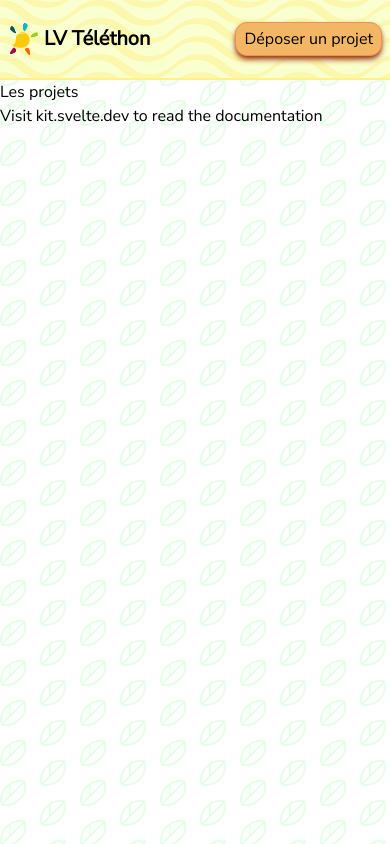
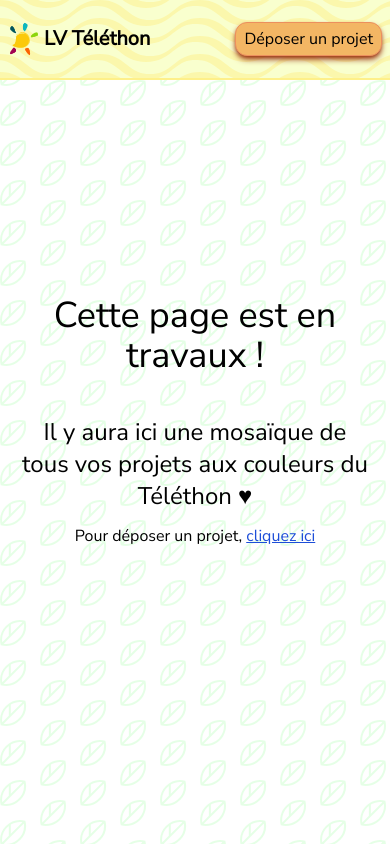
Before and after one commit to zonetecde/LV-Telethon, a SvelteKit app: page / in a window 390 px wide. Built offline with nearby package versions, Linux system fonts and the light colour scheme.

Commit message:
+ page de remerciement + ui fix + page principale (indicateur que c'est en travaux)

```diff
--- a/src/routes/+layout.svelte
+++ b/src/routes/+layout.svelte
@@ -10,9 +10,13 @@
 <div
 	class="w-screen h-20 bg-[#F5F300] header-bg flex md:justify-center items-center border-b-2 border-yellow-200 relative z-50"
 >
-	<img src={TelethonLogo} class="ml-1 md:ml-0 md:w-20 md:h-20 w-10 h-10" alt="Logo du Téléthon" />
-	<h1 class="text-xl md:text-3xl font-bold">LV Téléthon</h1>
-
+	<button
+		on:click={() => (window.location.href = '/')}
+		class="flex flex-row items-center justify-center"
+	>
+		<img src={TelethonLogo} class="ml-1 md:ml-0 md:w-20 md:h-20 w-10 h-10" alt="Logo du Téléthon" />
+		<h1 class="text-xl md:text-3xl font-bold">LV Téléthon</h1>
+	</button>
 	<a
 		class="absolute right-2 md:right-5 py-1 md:py-3 px-2 md:px-5 rounded-xl bg-[#F3B664] border md:border-2 border-[#EC8F5E] shadow-md shadow-orange-800 text-md md:hover:scale-105 duration-150 md:hover:shadow-lg"
 		href="/deposer-son-projet">Déposer un projet</a
--- a/src/routes/+page.svelte
+++ b/src/routes/+page.svelte
@@ -1,2 +1,11 @@
-<h1>Les projets</h1>
-<p>Visit <a href="https://kit.svelte.dev">kit.svelte.dev</a> to read the documentation</p>
+<div class="w-full h-full -my-10 flex items-center justify-center flex-col text-center px-5">
+	<p class="text-4xl">Cette page est en travaux !</p>
+	<p class="mt-10 text-2xl">
+		Il y aura ici une mosaïque de tous vos projets aux couleurs du Téléthon ♥
+	</p>
+	<p class="mt-3">
+		Pour déposer un projet, <a href="/deposer-son-projet" class="text-blue-700 underline"
+			>cliquez ici</a
+		>
+	</p>
+</div>
--- a/src/routes/api/send-project/+server.ts
+++ b/src/routes/api/send-project/+server.ts
@@ -68,7 +68,7 @@ export async function POST(request) {
 				const fileData = resourcesData.find((f) => f.nomFichier === file.name);
 				if (fileData) {
 					const results = await ResourceTable.create({
-						nomFichier: fileName,
+						nomFichier: fileData.nomFichier,
 						Path: path,
 						Type: fileData.Type,
 						isMain: fileData.IsMainRessource,
--- a/src/routes/deposer-son-projet/+page.svelte
+++ b/src/routes/deposer-son-projet/+page.svelte
@@ -15,6 +15,7 @@
 	let projectName: string = '';
 	let description: string = '';
 	let hideOurNames: boolean = false;
+	let isSending: boolean = false;
 
 	onMount(() => {
 		// Ajout des classes
@@ -26,7 +27,7 @@
 	});
 
 	function addStudentButtonClicked() {
-		eleves = [...eleves, new Student('', '', '')];
+		eleves = [...eleves, new Student('', '', eleves[0].classe ?? 'S1')];
 	}
 
 	function removeStudent(student: Student) {
@@ -113,11 +114,19 @@
 	}
 
 	async function sendProject() {
+		if (isSending) {
+			toast.error("Le projet est en cours d'envoi, merci de patientier.");
+			return;
+		}
+
 		// Vérifie qu'il y ai au moins une ressource sélectionnée
 		if (resources.length === 0) {
 			toast.error('Vous devez sélectionner au moins une image, vidéo ou audio.');
 			return;
 		}
+
+		isSending = true;
+		toast.info('Envoi du projet en cours, merci de patienter...');
 
 		// Envoie à l'API les projets
 		const formData = new FormData();
@@ -150,12 +159,17 @@
 			});
 
 			if (response.ok) {
-				console.log('Files uploaded successfully');
+				toast.success('Projet envoyé !');
+				window.location.href = '/merci';
 			} else {
-				console.error('Failed to upload files');
+				toast.error(
+					"Une erreur est survenue lors de l'envoi du projet. Veuillez réessayer plus tard."
+				);
 			}
 		} catch (error) {
 			console.error('Error during file upload:', error);
+		} finally {
+			isSending = false;
 		}
 	}
 </script>
@@ -237,6 +251,11 @@
 					</svg>
 					Ajouter un élève
 				</button>
+
+				<label>
+					<input type="checkbox" class="mt-2" bind:checked={hideOurNames} />
+					Je ne souhaite pas que nos noms apparaissent sur le site
+				</label>
 			</div>
 
 			<div class="mt-2.5 border border-gray-400 p-2 rounded-lg bg-[#F5F7F8]">
@@ -354,19 +373,6 @@
 				</div>
 			</div>
 
-			<label>
-				<input type="checkbox" class="mt-5" required />
-				Je sais que je ne pourrais pas modifier mon projet après l'avoir envoyé
-			</label>
-			<label>
-				<input type="checkbox" class="mt-2" required />
-				Je sais que le projet sera d'abord envoyé à un modérateur avant d'être publié
-			</label>
-			<label>
-				<input type="checkbox" class="mt-2" bind:checked={hideOurNames} />
-				Je ne souhaite pas que nos noms apparaissent sur le site
-			</label>
-
 			<button
 				type="submit"
 				class="mt-5 px-3 py-1.5 bg-green-300 border-2 border-green-700 w-8/12 self-center rounded-lg hover:bg-green-500 duration-150"
--- /dev/null
+++ b/src/routes/merci/+page.svelte
@@ -0,0 +1,4 @@
+<main class="-mt-10 w-full h-full flex items-center justify-center flex-col">
+	<h1 class="text-4xl">Merci !</h1>
+	<p class="mt-5 text-xl">Votre projet a été envoyé !</p>
+</main>
```
Also changed, not shown: 2 other files (tests, documents, lock files or other folders).
